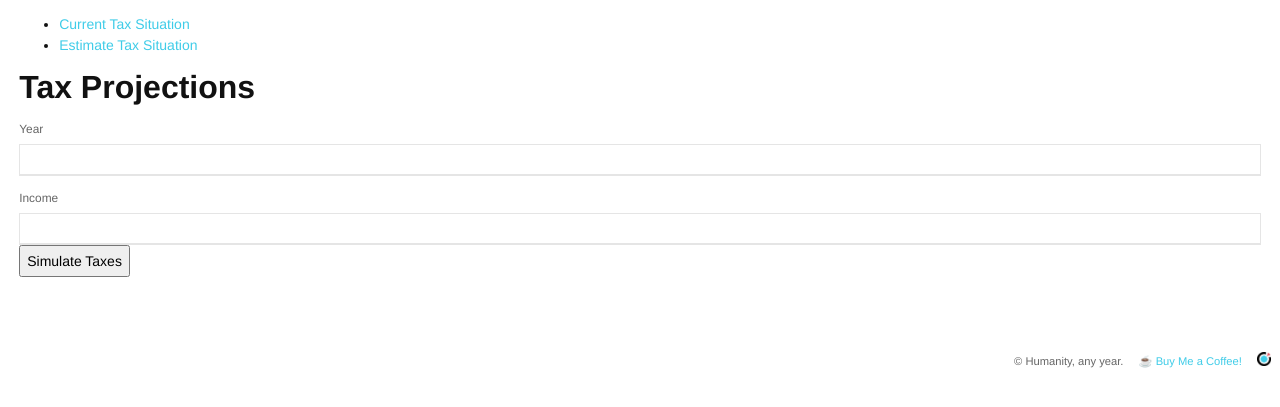
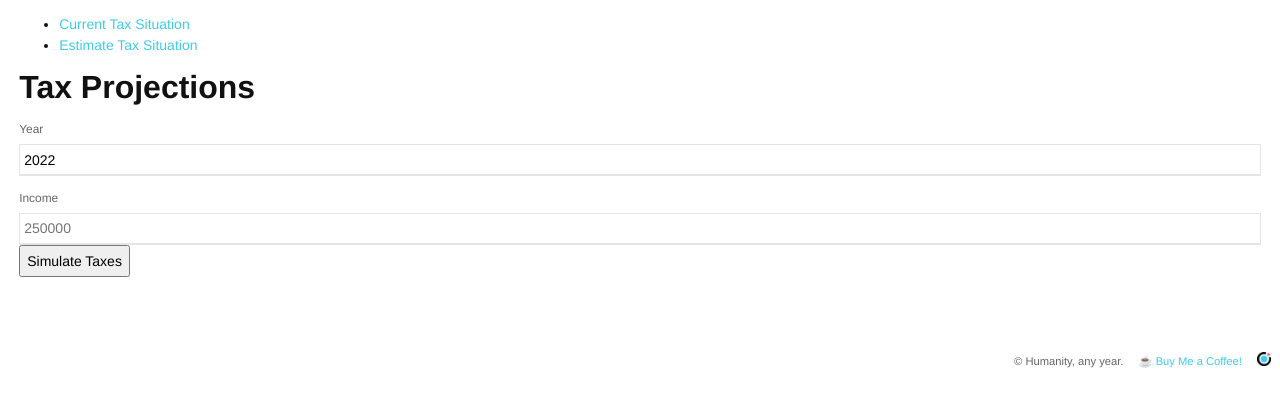
Before and after one commit to jbelelieu/atos, a PHP site: page /tax in a window 1280 px wide. Shown: the part 32-439 px from the top of the page. Run offline with PHP 8.4, Linux system fonts and the light colour scheme; data comes from the database, SQL or seed files in the repository; some libraries are stand-ins or nearby versions.

Commit message:
Fix fixed form

```diff
--- a/templates/tax/tax.php
+++ b/templates/tax/tax.php
@@ -8,10 +8,11 @@
 <h1>Tax Projections</h1>
 <form action="/tax/render" method="get">
     <label>Year</label>
-    <input type="text" name="year" required="required" />
+    <input type="number" name="year" required="required" value="<?php echo date('Y'); ?>" />
 
     <label>Income</label>
-    <input type="text" name="income" required="required" />
+    <input type="text" name="income" required="required" placeholder="250000" />
 
+    <input type="hidden" name="estimate" value="true" />
     <button type="submit">Simulate Taxes</button>
 </form>
```
